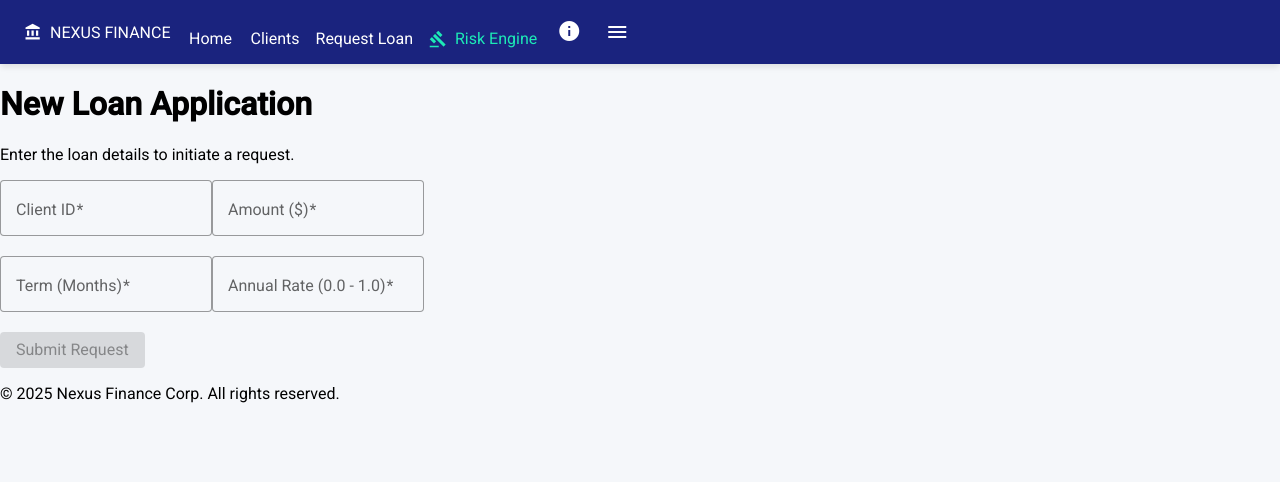
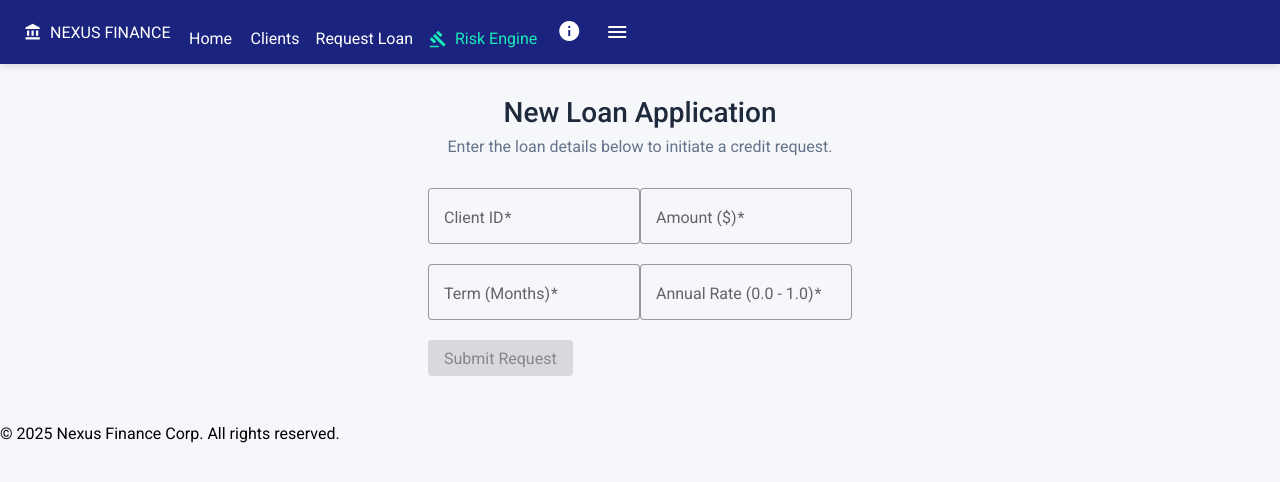
Before and after one commit to nexus-fintech/nexus-frontend-web, an Angular app: page /loans/apply in a window 1280 px wide. Shown: the top 482 px of the page. Built offline with nearby package versions, Linux system fonts and the light colour scheme.

Commit message:
feat(loan-application): add improved UI layout and updated component styles

```diff
--- a/src/app/loan/pages/loan-application/loan-application.component.html
+++ b/src/app/loan/pages/loan-application/loan-application.component.html
@@ -1,8 +1,16 @@
-<div class="container mx-auto p-6 max-w-2xl">
-  <h1 class="text-2xl font-bold mb-4 text-slate-800">New Loan Application</h1>
+<div class="page-container">
 
-  <div class="bg-white shadow rounded-lg p-6">
-    <p class="text-gray-600 mb-4">Enter the loan details to initiate a request.</p>
-    <app-loan-request-form (formSubmitted)="onRequestSubmitted($event)"></app-loan-request-form>
-  </div>
+  <header class="page-header">
+    <div class="header-content">
+      <h1>New Loan Application</h1>
+      <p>Enter the loan details below to initiate a credit request.</p>
+    </div>
+  </header>
+
+  <main class="page-content">
+    <app-loan-request-form
+      (formSubmitted)="onRequestSubmitted($event)">
+    </app-loan-request-form>
+  </main>
+
 </div>
--- a/src/app/loan/pages/loan-application/loan-application.component.scss
+++ b/src/app/loan/pages/loan-application/loan-application.component.scss
@@ -0,0 +1,27 @@
+.page-container {
+  max-width: 1200px;
+  margin: 0 auto;
+  padding: 32px 24px;
+}
+
+.page-header {
+  margin-bottom: 32px;
+  text-align: center;
+
+  h1 {
+    margin: 0;
+    font-size: 28px;
+    font-weight: 500;
+    color: #1e293b;
+  }
+
+  p {
+    margin: 8px 0 0;
+    color: #64748b;
+  }
+}
+
+.page-content {
+  display: flex;
+  justify-content: center;
+}
```
